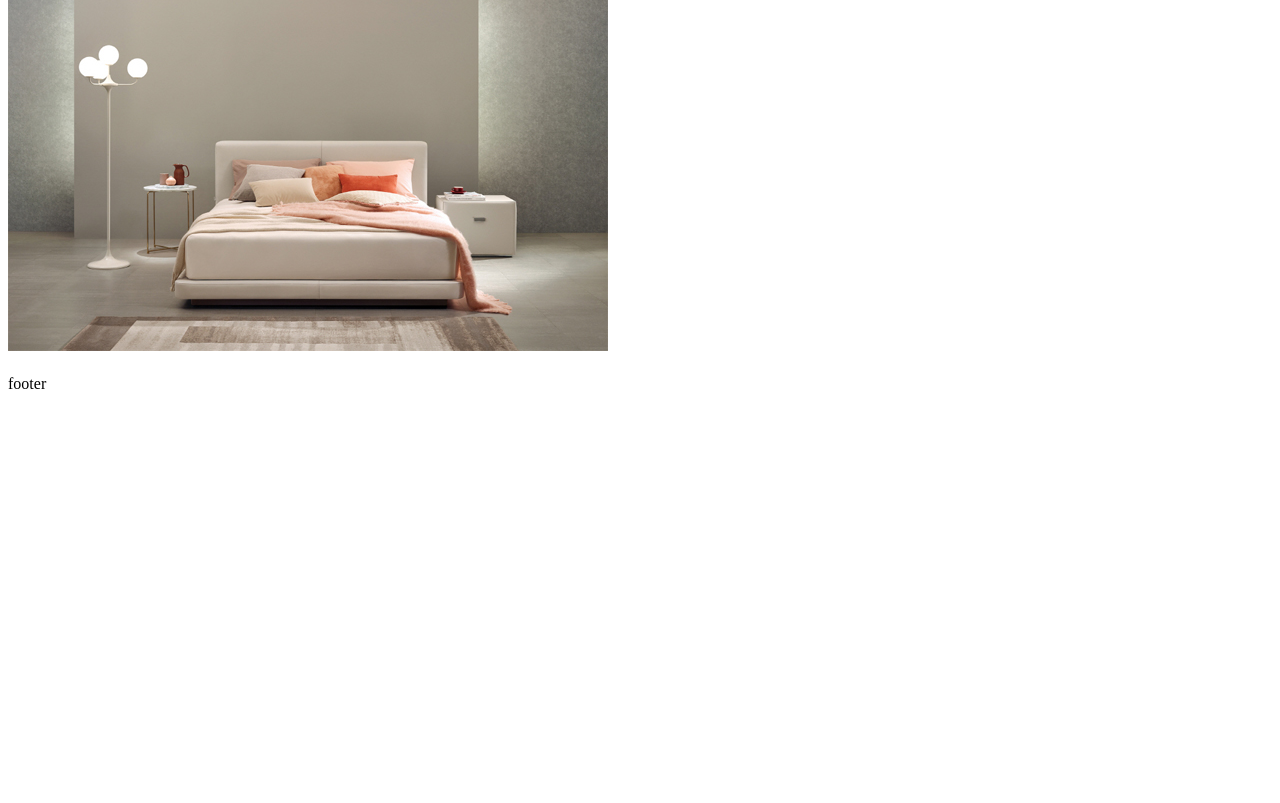
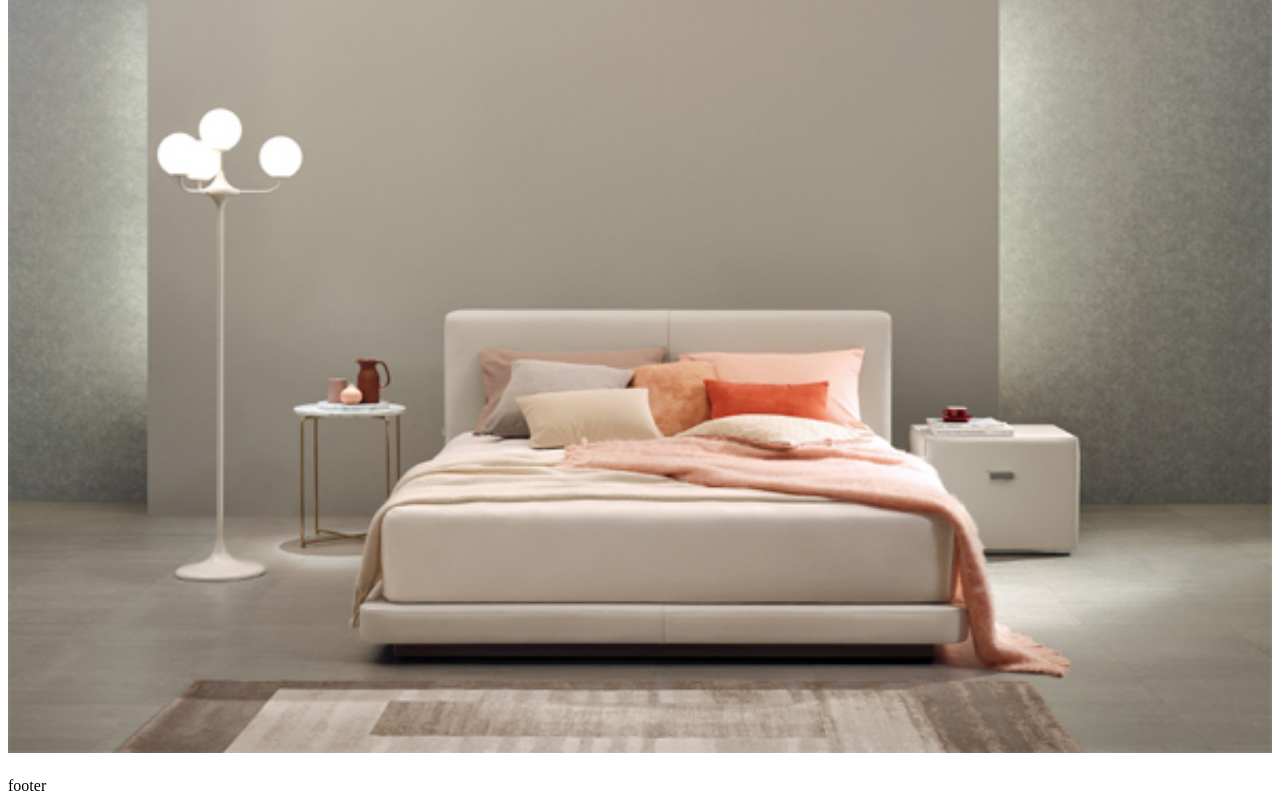
Before and after one commit to uknow1229/littlerooms, a plain HTML site: page index.html in a window 1280 px wide. Shown: the part 86-889 px from the top of the page. Before the commit the page ends 800 px from the top, so only its background shows below. Drawn offline with Linux system fonts and the light colour scheme.

Commit message:
Fix css slider

```diff
--- a/index.css
+++ b/index.css
@@ -25,3 +25,7 @@
 .header__button--2 {
     width: 50px;
 }
+.main__slider-image {
+    width: 100%;
+    height: auto;
+}
```
